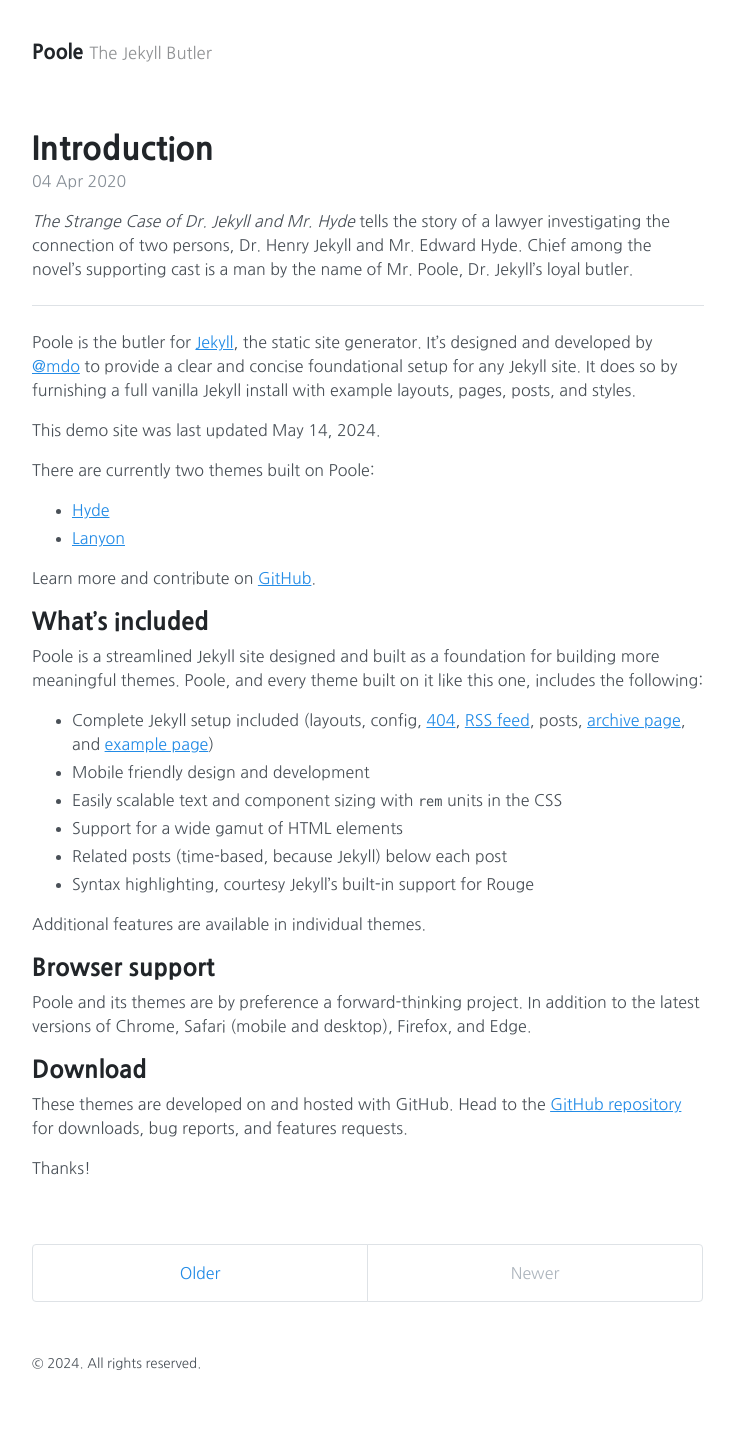
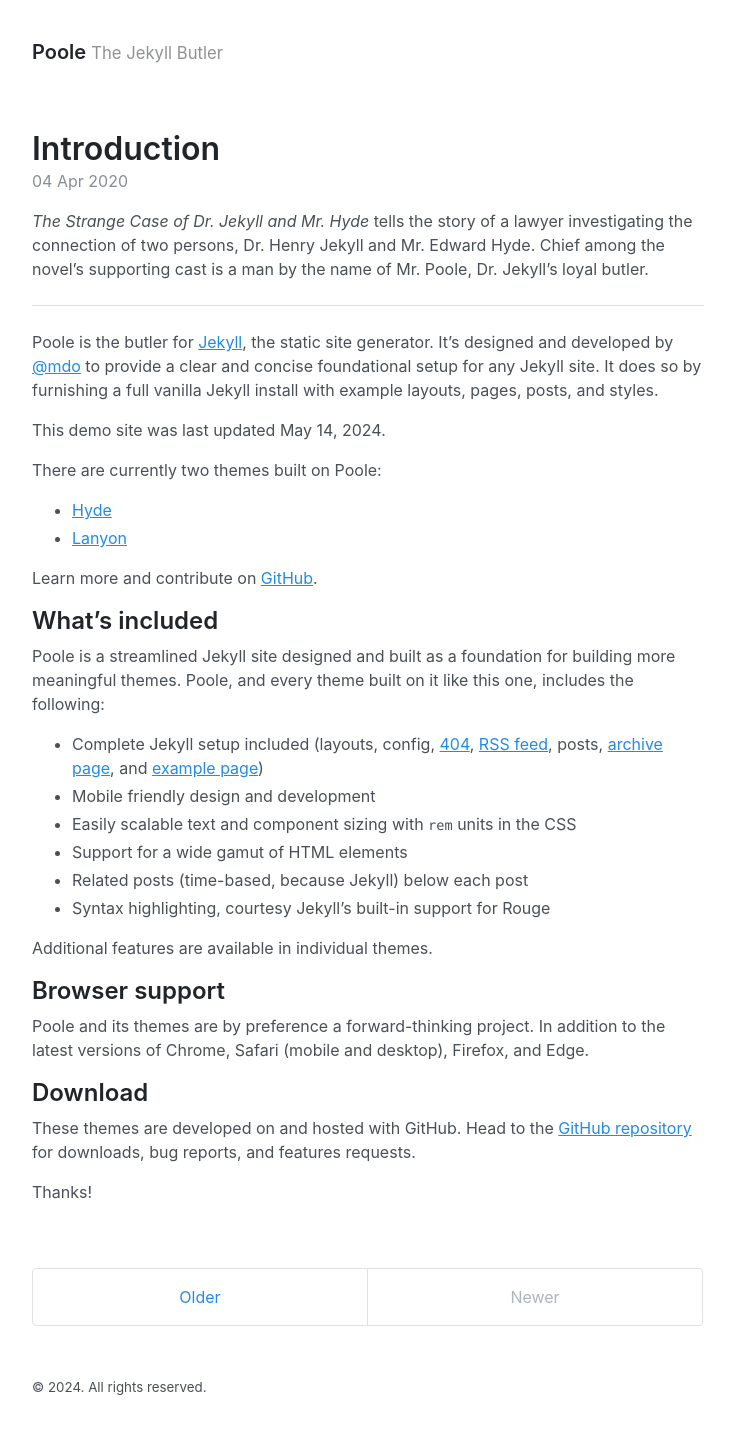
Before and after one commit to kaidrase/kaidrase.github.io, a Jekyll site: the page built from index.html, in a window 1280 px wide. Shown: the whole page, without its empty margins (272-1006 px from the left). Built offline with Jekyll 4.4.1, drawn with Linux system fonts in a browser that asks for light colours; the list of posts is cut into pages by our own code; before the commit the page ends 1422 px from its top, so only the background shows below that.

Commit message:
change font

```diff
--- a/_sass/_base.scss
+++ b/_sass/_base.scss
@@ -6,7 +6,12 @@
   box-sizing: border-box;
 }
 
-@import url('https://fonts.googleapis.com/css2?family=Nanum+Gothic:wght@400;800&family=Roboto:wght@100&display=swap');
+@font-face {
+	font-family: 'Noto Sans KR';
+	src: url('https://fonts.googleapis.com/css2?family=Noto+Sans+KR:wght@100&display=swap');
+	font-weight: normal;
+	font-style: normal;
+}
 
 body {
   margin: 0;
--- a/_sass/_variables.scss
+++ b/_sass/_variables.scss
@@ -26,7 +26,7 @@
   --blue-400: #4dabf7;
   --yellow-100: #fff3bf;
 
-  --body-font: "Nanum Gothic", -apple-system, BlinkMacSystemFont, "Segoe UI", Roboto, "Helvetica Neue", Arial, "Noto Sans", sans-serif, "Apple Color Emoji", "Segoe UI Emoji", "Segoe UI Symbol", "Noto Color Emoji";
+  --body-font: 'Noto Sans KR', -apple-system, BlinkMacSystemFont, "Segoe UI", Roboto, "Helvetica Neue", Arial, "Noto Sans", sans-serif, "Apple Color Emoji", "Segoe UI Emoji", "Segoe UI Symbol", "Noto Color Emoji";
   --body-font-size: 16px;
   --body-line-height: 1.5;
   --body-color: var(--gray-700);
```
